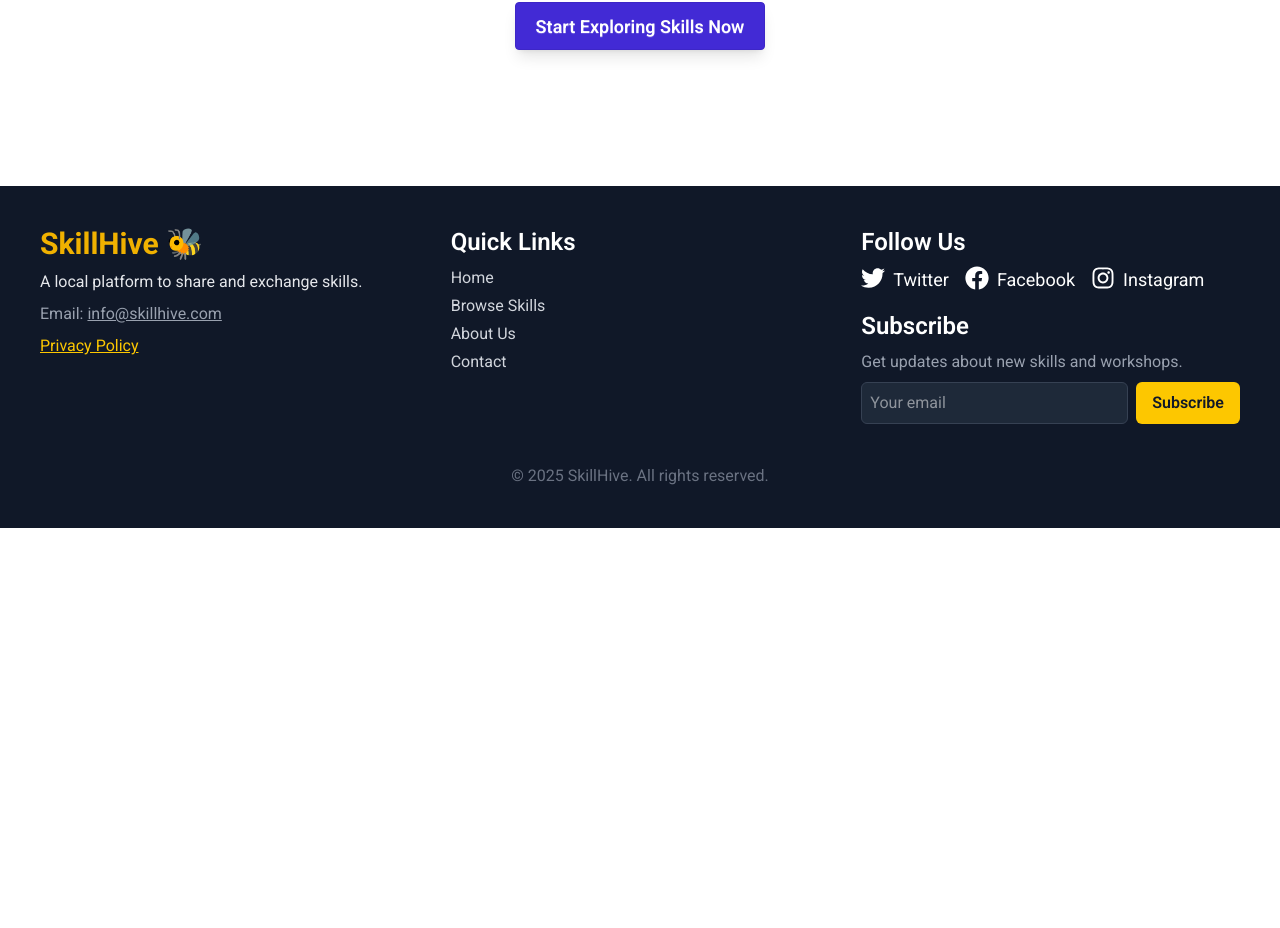
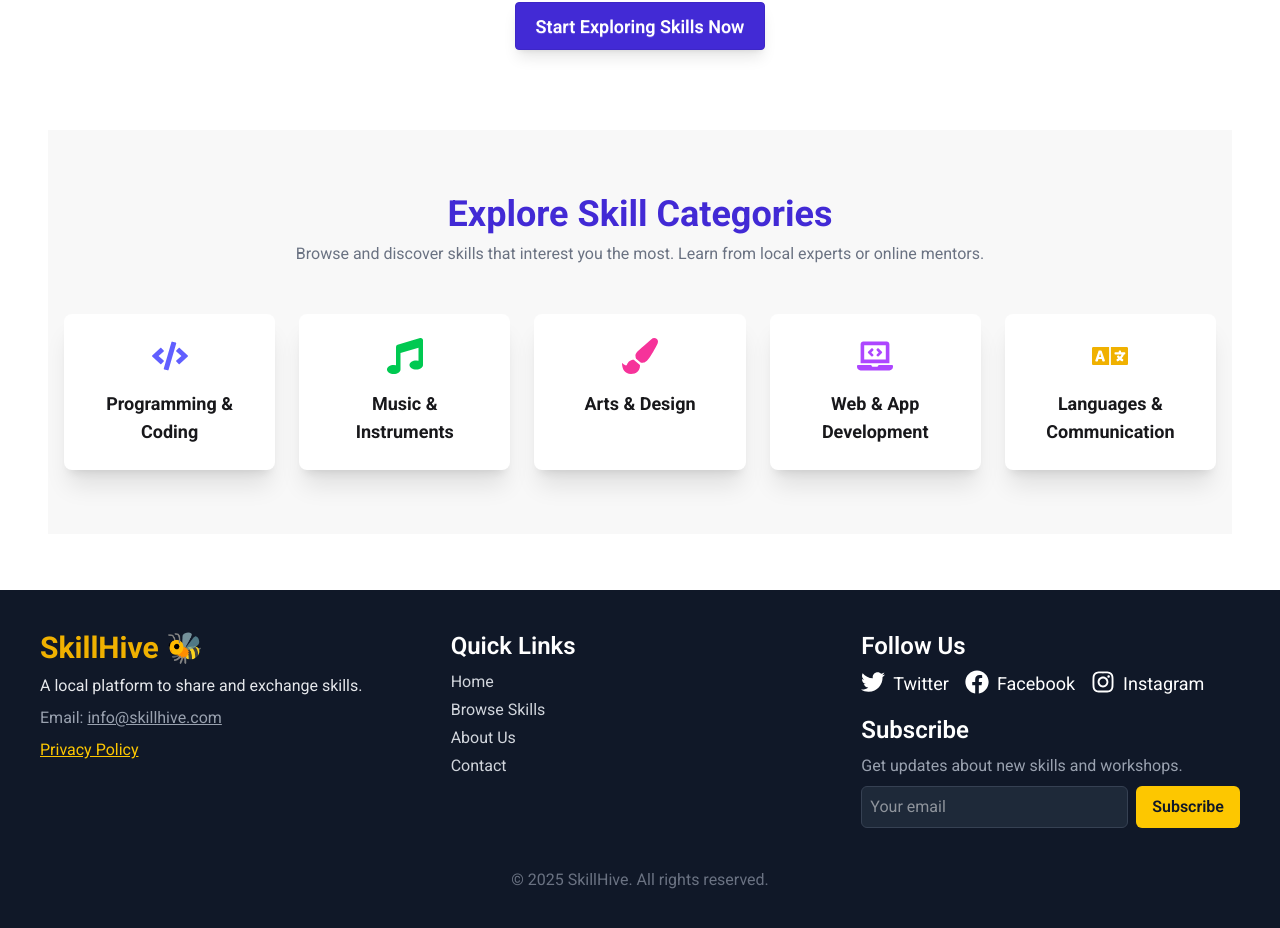
Before and after one commit to mahmud014/Skill-Hive, a React (Vite) app: page / in a window 1280 px wide. Shown: the part 2759-3687 px from the top of the page. Before the commit the page ends 3287 px from the top, so only its background shows below. Built offline with nearby package versions, Linux system fonts and the light colour scheme.

Commit message:
add extra section

```diff
--- /dev/null
+++ b/src/Components/FeaturedCategories.jsx
@@ -0,0 +1,66 @@
+import React from "react";
+import {
+  FaCode,
+  FaMusic,
+  FaPaintBrush,
+  FaLaptopCode,
+  FaLanguage,
+} from "react-icons/fa";
+
+const FeaturedCategories = () => {
+  return (
+    <section className="py-16 bg-base-200">
+      <div className="container mx-auto px-4">
+        <div className="text-center mb-12">
+          <h2 className="text-4xl font-bold text-primary">
+            Explore Skill Categories
+          </h2>
+          <p className="text-gray-500 mt-2">
+            Browse and discover skills that interest you the most. Learn from
+            local experts or online mentors.
+          </p>
+        </div>
+
+        <div className="grid grid-cols-1 sm:grid-cols-2 md:grid-cols-3 lg:grid-cols-5 gap-6">
+          {/* Manual cards, no map */}
+          <div className="card bg-white shadow-xl p-6 hover:shadow-2xl transition-all duration-300 text-center">
+            <div className="flex justify-center items-center text-4xl mb-4 text-indigo-500">
+              <FaCode />
+            </div>
+            <h3 className="font-bold text-lg">Programming & Coding</h3>
+          </div>
+
+          <div className="card bg-white shadow-xl p-6 hover:shadow-2xl transition-all duration-300 text-center">
+            <div className=" flex justify-center items-center text-4xl mb-4 text-green-500">
+              <FaMusic />
+            </div>
+            <h3 className="font-bold text-lg">Music & Instruments</h3>
+          </div>
+
+          <div className="card bg-white shadow-xl p-6 hover:shadow-2xl transition-all duration-300 text-center">
+            <div className="flex justify-center items-center text-4xl mb-4 text-pink-500">
+              <FaPaintBrush />
+            </div>
+            <h3 className="font-bold text-lg">Arts & Design</h3>
+          </div>
+
+          <div className="card bg-white shadow-xl p-6 hover:shadow-2xl transition-all duration-300 text-center">
+            <div className="flex justify-center items-center text-4xl mb-4 text-purple-500">
+              <FaLaptopCode />
+            </div>
+            <h3 className="font-bold text-lg">Web & App Development</h3>
+          </div>
+
+          <div className="card bg-white shadow-xl p-6 hover:shadow-2xl transition-all duration-300 text-center">
+            <div className="flex justify-center items-center text-4xl mb-4 text-yellow-500">
+              <FaLanguage />
+            </div>
+            <h3 className="font-bold text-lg">Languages & Communication</h3>
+          </div>
+        </div>
+      </div>
+    </section>
+  );
+};
+
+export default FeaturedCategories;
--- a/src/Pages/Home.jsx
+++ b/src/Pages/Home.jsx
@@ -5,6 +5,7 @@ import Hero from "../Components/Hero";
 import LoadingPage from "../Components/LoadingPage";
 import TopRated from "../Components/TopRated";
 import HowItWorks from "../Components/HowItWorks";
+import FeaturedCategories from "../Components/FeaturedCategories";
 
 const Home = () => {
   const skillsData = useLoaderData();
@@ -39,6 +40,9 @@ const Home = () => {
         <section className="mt-8">
           <HowItWorks />
         </section>
+        <section>
+          <FeaturedCategories />
+        </section>
       </Suspense>
     </div>
   );
```
